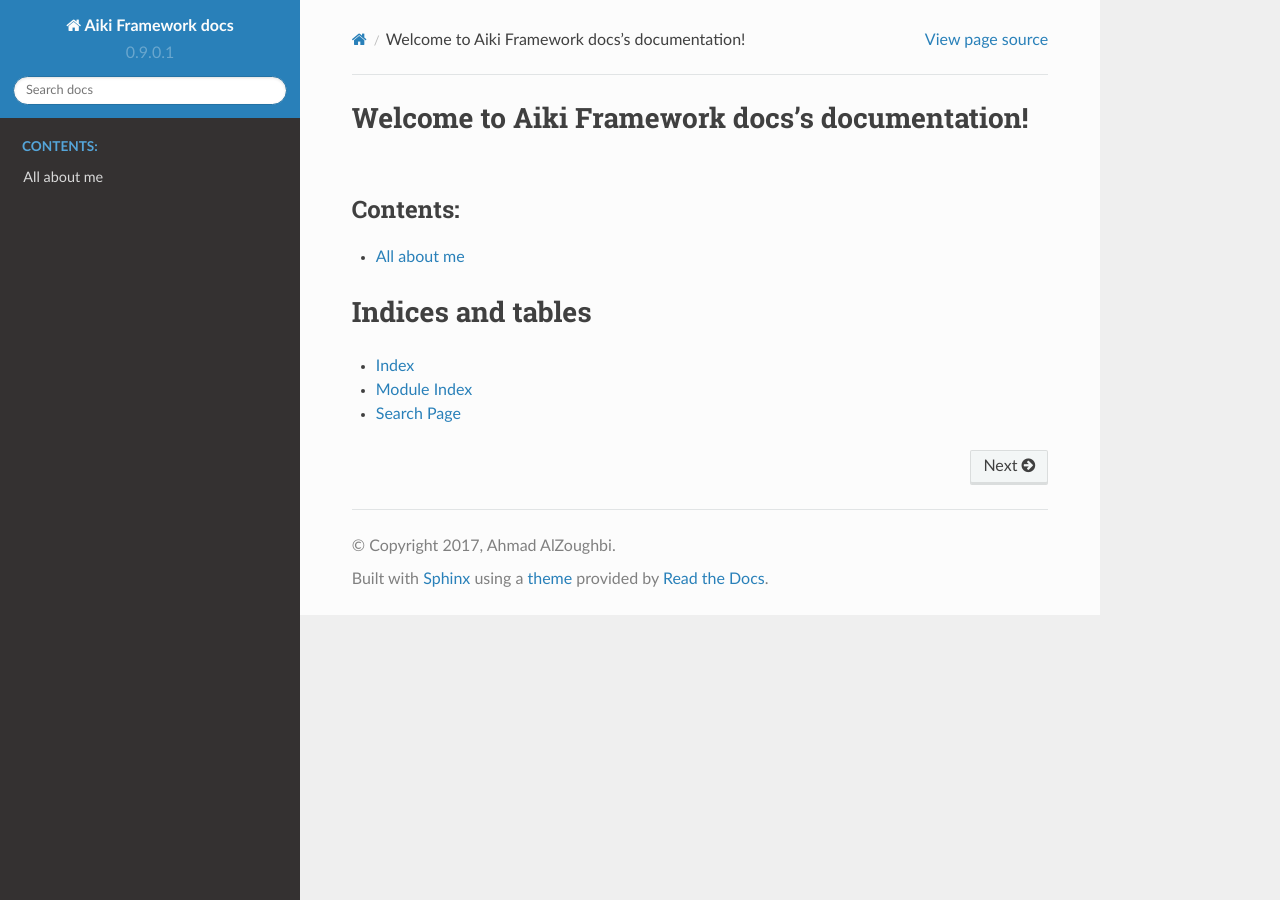
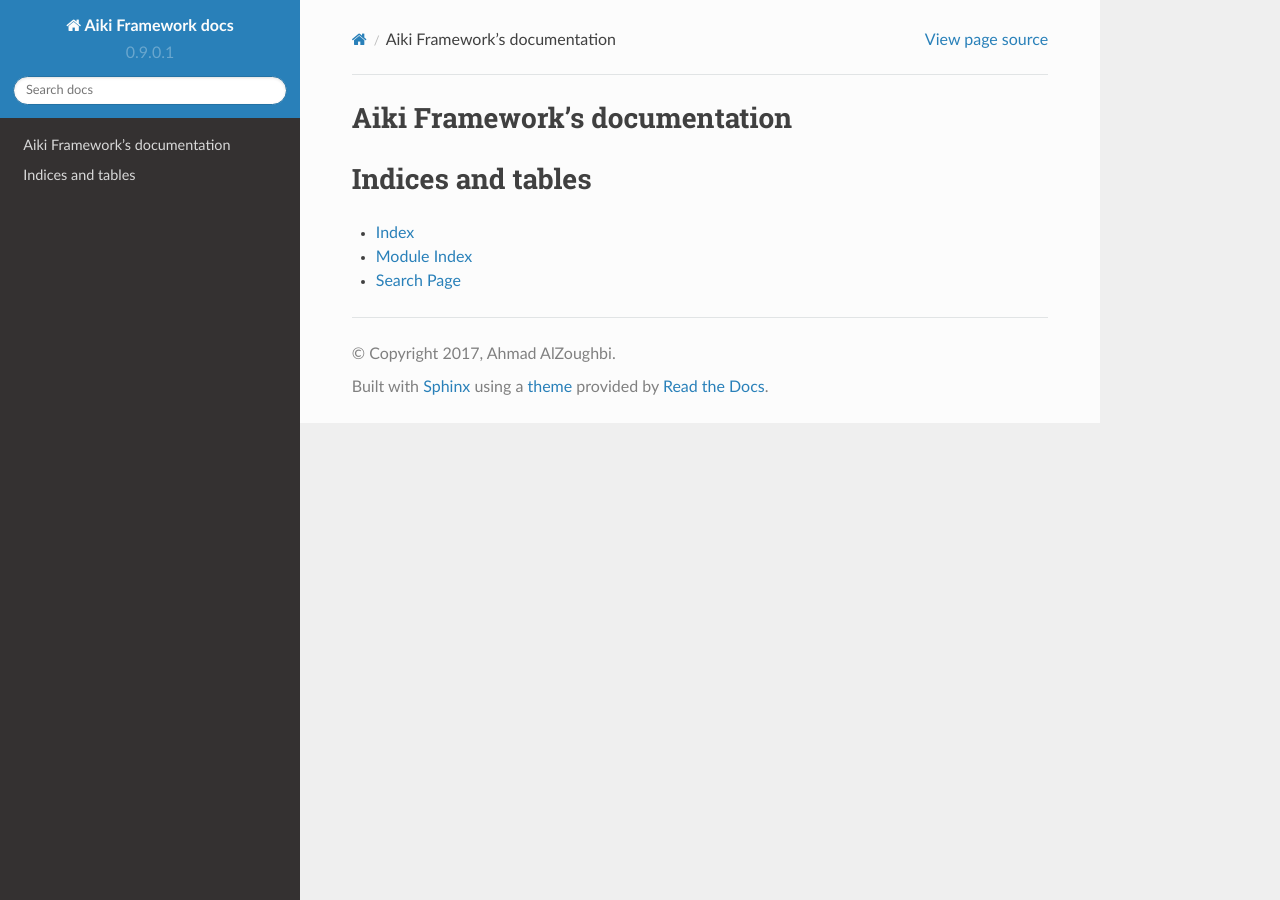
Before and after one commit to azoughbi/aiki, a Sphinx documentation site: the page built from docs/source/index.rst, in a window 1280 px wide. Built offline with Sphinx 7.4.7 and the Read the Docs theme 2.0.0, drawn with Linux system fonts in a browser that asks for light colours.

Commit message:
deleted unnecessary docs

```diff
--- a/docs/source/about.rst
+++ /dev/null
@@ -1,11 +0,0 @@
-############
-All about me
-############
-
-I'm Daniele Procida, a Django user and developer.
-
-I've contributed to:
-
-*   django CMS
-*   Arkestra
-*   Django
--- a/docs/source/index.rst
+++ b/docs/source/index.rst
@@ -3,14 +3,12 @@
    You can adapt this file completely to your liking, but it should at least
    contain the root `toctree` directive.
 
-Welcome to Aiki Framework docs's documentation!
-===============================================
+Aiki Framework's documentation
+==============================
 
 .. toctree::
    :maxdepth: 2
    :caption: Contents:
-
-   about
 
 
 
```
